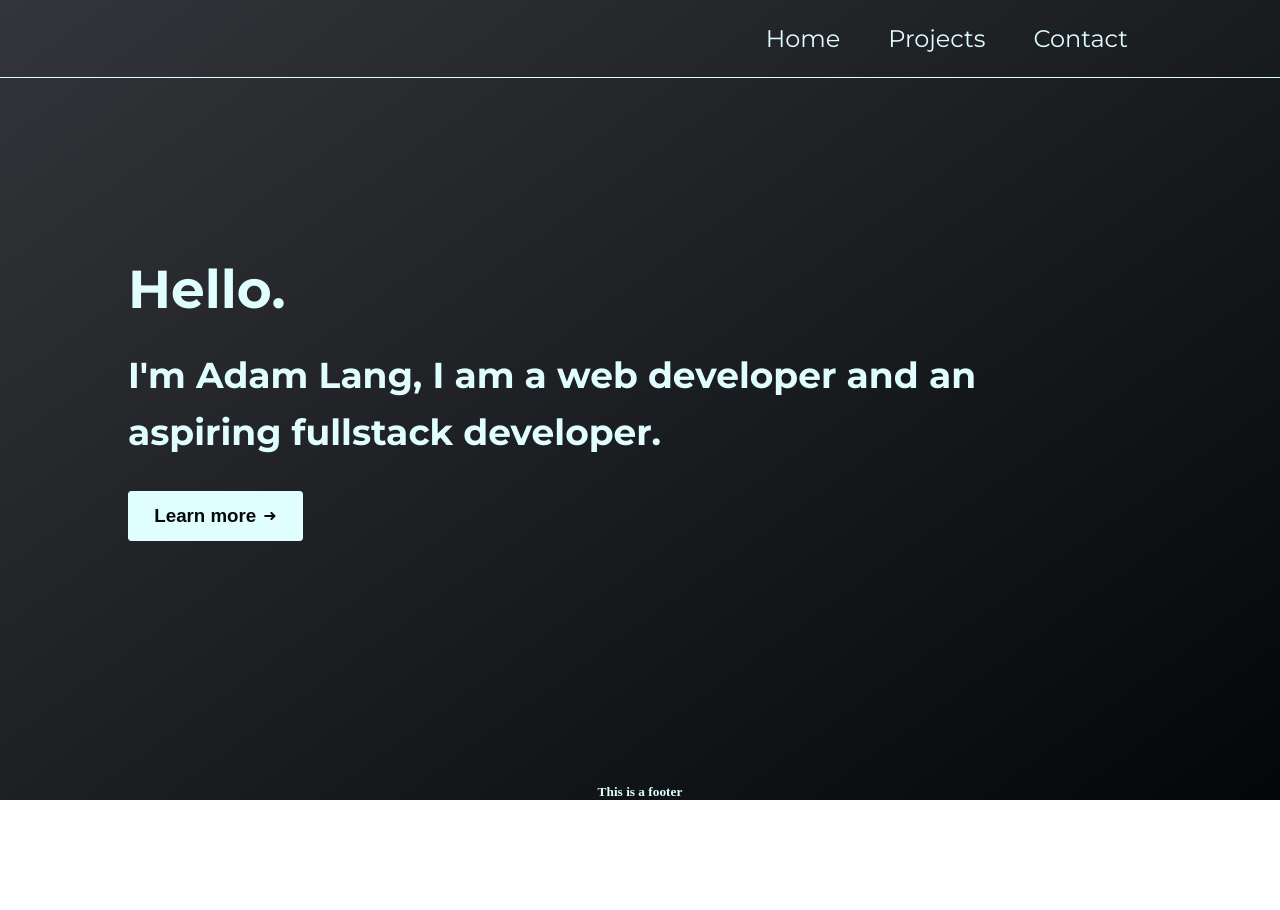
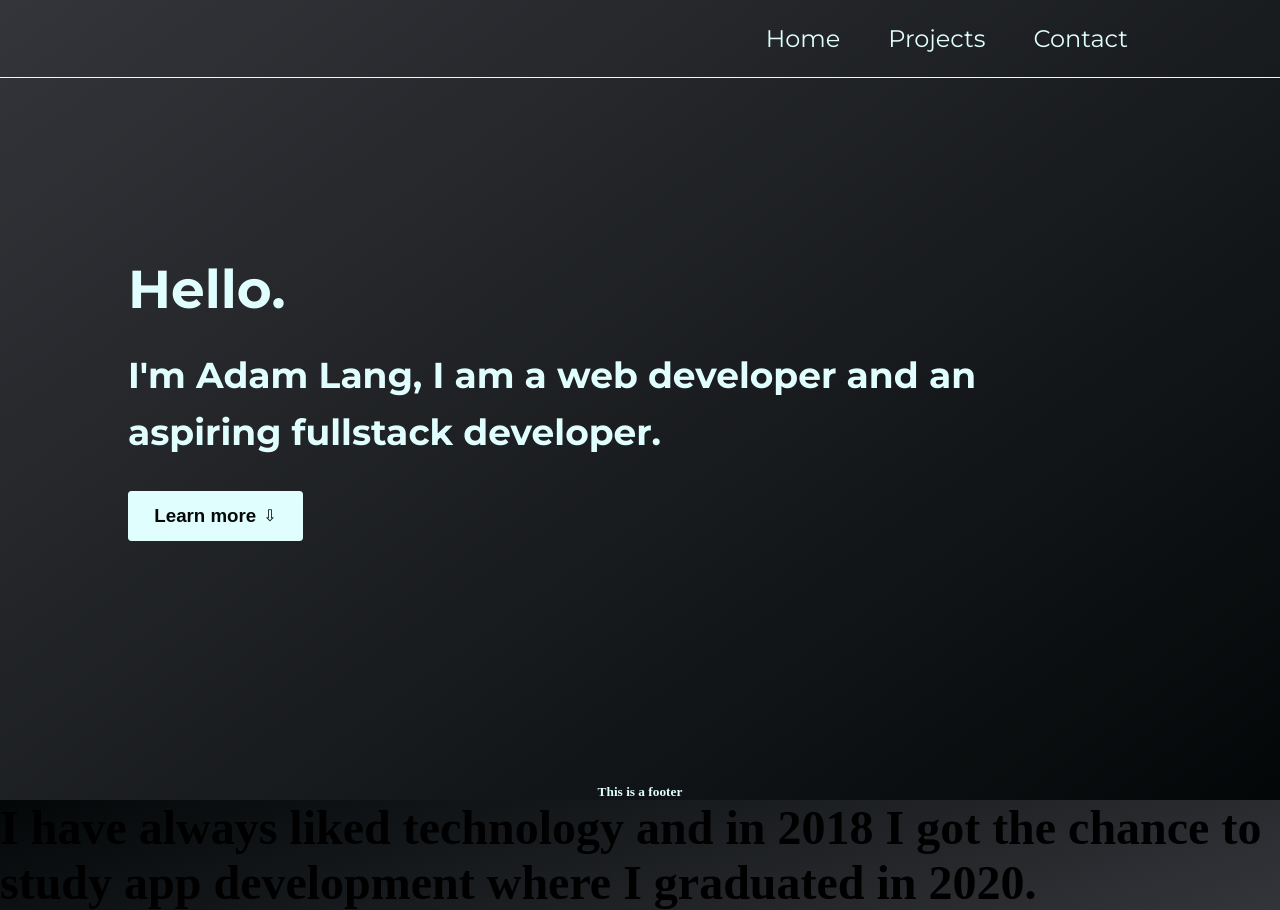
Before and after one commit to adamLangsti/Website, a React (Create React App) app: page / in a window 1280 px wide. Before the commit the page ends 800 px from the top, so only its background shows below. Built offline with nearby package versions, Linux system fonts and the light colour scheme.

Commit message:
feat: learn more button has scroll function

```diff
--- a/src/App.js
+++ b/src/App.js
@@ -1,3 +1,4 @@
+import About from './components/About';
 import Footer from './components/Footer';
 import Hero from './components/Hero';
 import Navbar from './components/Navbar';
@@ -9,6 +10,7 @@ const App = () => {
             <Navbar />
             <Hero />
             <Footer />
+            <About />
         </>
     );
 };
--- /dev/null
+++ b/src/components/About.js
@@ -0,0 +1,12 @@
+import React from 'react';
+import { about } from './about-data/about';
+
+const About = () => {
+    return (
+        <div className='about'>
+            <h1>{about}</h1>
+        </div>
+    );
+};
+
+export default About;
--- a/src/components/Hero.js
+++ b/src/components/Hero.js
@@ -1,6 +1,24 @@
-import React from 'react';
+import React, { useState, useEffect } from 'react';
 
 const Hero = () => {
+    const [isVisible, setIsVisible] = useState(false);
+
+    const toggleVisibility = () => {
+        window.scrollY > 300 ? setIsVisible(true) : setIsVisible(false);
+    };
+    const scrollToTop = () => {
+        window.scrollTo({
+            top: 100,
+            behavior: 'smooth',
+        });
+    };
+    useEffect(() => {
+        window.addEventListener('scroll', toggleVisibility);
+        return () => {
+            window.removeEventListener('scroll', toggleVisibility);
+        };
+    }, []);
+
     return (
         <div className='container'>
             <aside className='container-data'>
@@ -9,9 +27,9 @@ const Hero = () => {
                     I'm Adam Lang, I am a web developer and an aspiring
                     fullstack developer.
                 </h2>
-                <button className='more-btn'>
+                <button className='more-btn' onClick={scrollToTop}>
                     <h3 className='more-btn-text'>Learn more</h3>
-                    <span className='more-btn-arrow'>➜</span>
+                    <span className='more-btn-arrow'>⇩</span>
                 </button>
             </aside>
         </div>
--- /dev/null
+++ b/src/components/about-data/about.js
@@ -0,0 +1,3 @@
+export const about = `I have always liked technology and in 2018 I got the chance to study app development
+where I graduated in 2020.
+`;
--- a/src/css/index.css
+++ b/src/css/index.css
@@ -82,7 +82,7 @@
 }
 
 .more-btn:active {
-  transform: scale(0.97);
+  transform: scale(0.99);
 }
 
 .more-btn:hover {
@@ -93,8 +93,8 @@
 }
 
 .more-btn:hover .more-btn-arrow {
-  transform: translateX(3px);
-  transition: transform 0.3s ease-in-out;
+  transform: translateY(1px);
+  transition: transform 0.01s ease-in;
 }
 
 .more-btn-text {
@@ -119,12 +119,21 @@
   position: fixed;
   bottom: 0;
   width: 100%;
+  z-index: 10;
 }
 
 .foot {
   font-size: 0.83333rem;
   color: #e0fefe;
   text-align: center;
+}
+
+.about {
+  position: relative;
+  display: flex;
+  justify-content: center;
+  flex-direction: column;
+  background: linear-gradient(0.45turn, #030708, #34353a);
 }
 
 * {
--- /dev/null
+++ b/src/scss/_about.scss
@@ -0,0 +1,7 @@
+.about {
+    position: relative;
+    display: flex;
+    justify-content: center;
+    flex-direction: column;
+    background: linear-gradient(0.45turn, $primary, $secondary);
+}
--- a/src/scss/_footer.scss
+++ b/src/scss/_footer.scss
@@ -5,6 +5,7 @@
     position: fixed;
     bottom: 0;
     width: 100%;
+    z-index: 10;
 }
 .foot {
     font-size: $font-medium / 1.5;
--- a/src/scss/_hero.scss
+++ b/src/scss/_hero.scss
@@ -43,7 +43,7 @@
     font-size: 16px;
     font-weight: 400;
     &:active {
-        transform: scale(0.97);
+        transform: scale(0.99);
     }
     &:hover {
         background-position: left bottom;
@@ -51,8 +51,8 @@
         cursor: pointer;
         border: 1px solid $accent;
         .more-btn-arrow {
-            transform: translateX(3px);
-            transition: transform 0.3s ease-in-out;
+            transform: translateY(1px);
+            transition: transform 0.01s ease-in;
         }
     }
     &-text {
--- a/src/scss/index.scss
+++ b/src/scss/index.scss
@@ -3,6 +3,7 @@
 @import 'hero';
 @import 'footer';
 @import 'variables';
+@import 'about';
 
 * {
     margin: 0;
```
